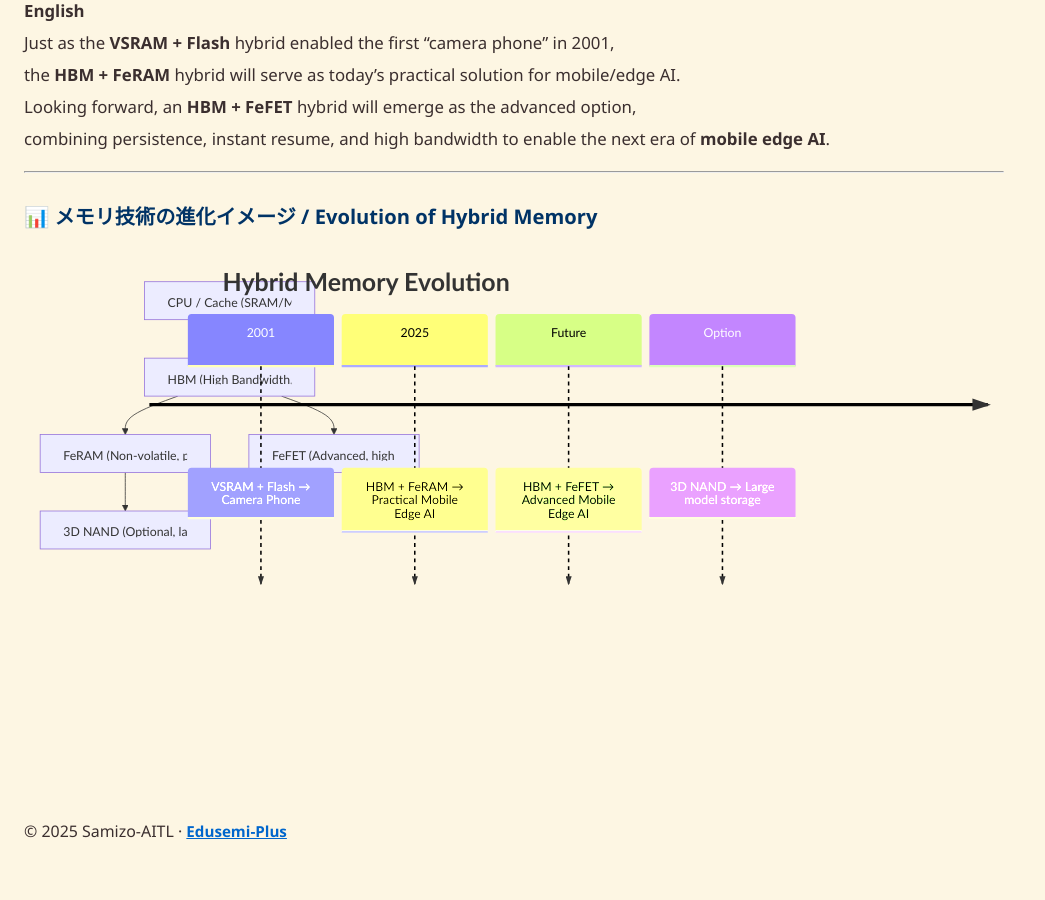
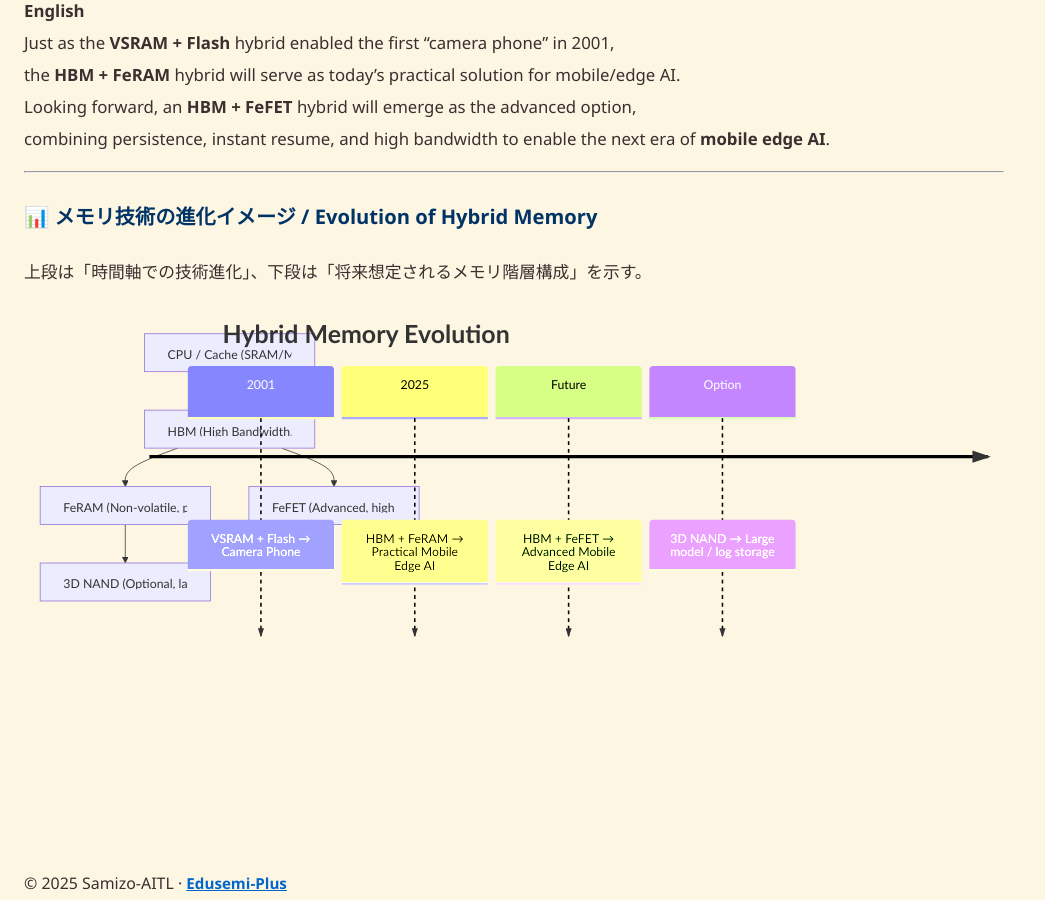
Before and after one commit to Samizo-AITL/Edusemi-Plus, a Jekyll site: the page built from archive/in2001/VSRAM_2001.md, in a window 1280 px wide and 900 px high, scrolled down 5040 px. Shown: the whole window, without its empty margins (0-1045 px from the left). Built offline with Jekyll 4.4.1, drawn with Linux system fonts in a browser that asks for light colours.

Commit message:
Update VSRAM_2001.md

````diff
--- a/archive/in2001/VSRAM_2001.md
+++ b/archive/in2001/VSRAM_2001.md
@@ -131,13 +131,15 @@ combining persistence, instant resume, and high bandwidth to enable the next era
 
 ### 📊 メモリ技術の進化イメージ / Evolution of Hybrid Memory
 
+上段は「時間軸での技術進化」、下段は「将来想定されるメモリ階層構成」を示す。
+
 ```mermaid
 timeline
     title Hybrid Memory Evolution
     2001 : VSRAM + Flash → Camera Phone
     2025 : HBM + FeRAM → Practical Mobile Edge AI
     Future : HBM + FeFET → Advanced Mobile Edge AI
-    Option : 3D NAND → Large model storage
+    Option : 3D NAND → Large model / log storage
 ```
 ```mermaid
 flowchart TD
@@ -145,7 +147,7 @@ flowchart TD
     HBM["HBM (High Bandwidth, volatile)"]
     FeRAM["FeRAM (Non-volatile, practical tier)"]
     FeFET["FeFET (Advanced, high density, non-destructive)"]
-    NAND["3D NAND (Optional, large storage)"]
+    NAND["3D NAND (Optional, large model / log storage)"]
 
     CPU --> HBM --> FeRAM --> NAND
     HBM --> FeFET
````
